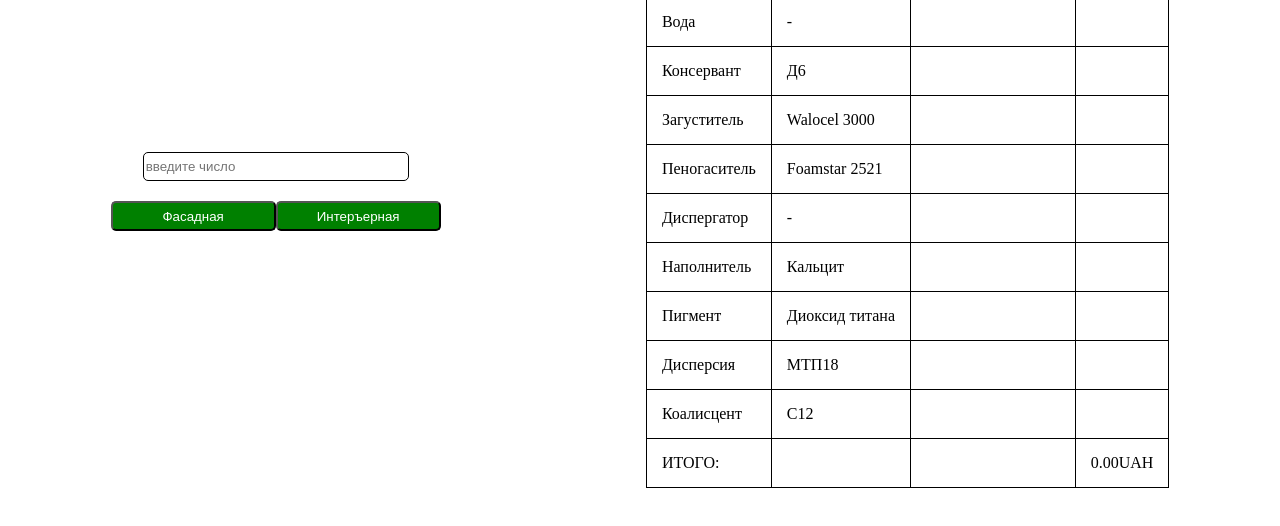
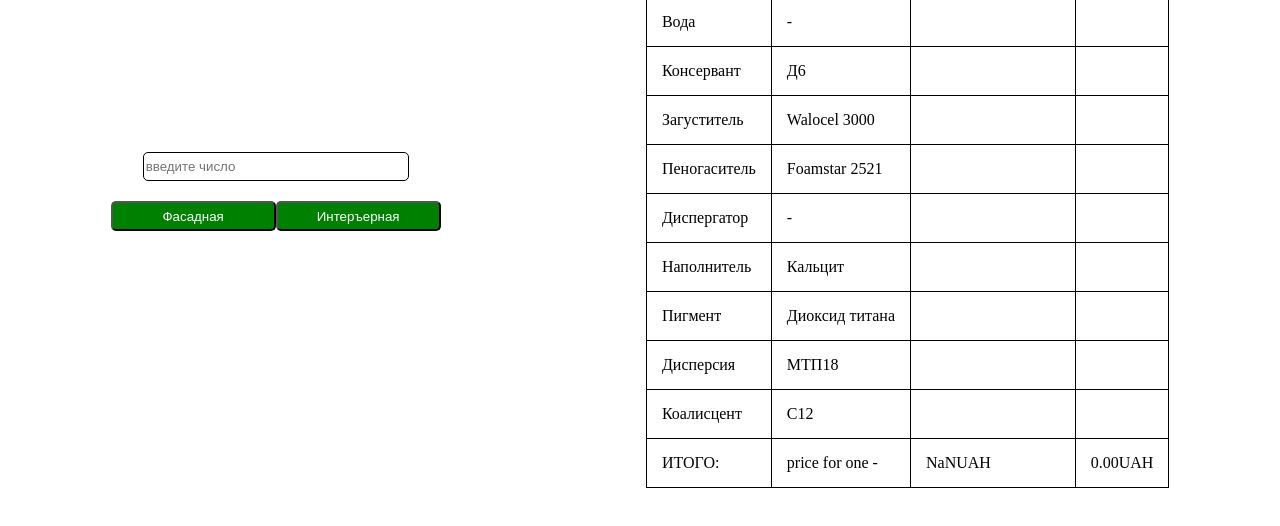
Before and after one commit to DenysAptikieiev/paint_calc, a website: page index.html in a window 1280 px wide. Both pictures are taken after a click on the button "Фасадная". Shown: the part 140-666 px from the top of the page. Drawn offline with Linux system fonts and the light colour scheme.

Commit message:
style and js commit

```diff
--- a/assets/js/app.js
+++ b/assets/js/app.js
@@ -5,6 +5,7 @@ const kilogram = document.querySelector('#quantity'),
     btnCalculateInter = document.querySelector('.btnInter'),
     elemTotalPrice = document.querySelector('.total-price'),
     water = document.querySelector('.water td:nth-child(3)'),
+    forOne = document.querySelector('.forOne'),
     valueText = document.querySelector('.value-text');
 
 const rawMaterials = {
@@ -60,6 +61,8 @@ const calcFunction = (type, price) => {
     totalWeight
     totalPrice = totalPrice.toFixed(2);
     elemTotalPrice.textContent = `${totalPrice}UAH`;
+    const forOnePrice = (totalPrice / value * 14).toFixed(2);
+    forOne.textContent = `${forOnePrice}UAH`;
     // water.textContent = `${(value - totalWeight).toFixed(2)}kg`;
 }
 
--- a/index.html
+++ b/index.html
@@ -83,8 +83,8 @@
                 </tr>
                 <tr>
                     <td>ИТОГО:</td>
-                    <td></td>
-                    <td></td>
+                    <td>price for one -</td>
+                    <td class="forOne"></td>
                     <td class="total-price"></td>
                 </tr>
 
```
